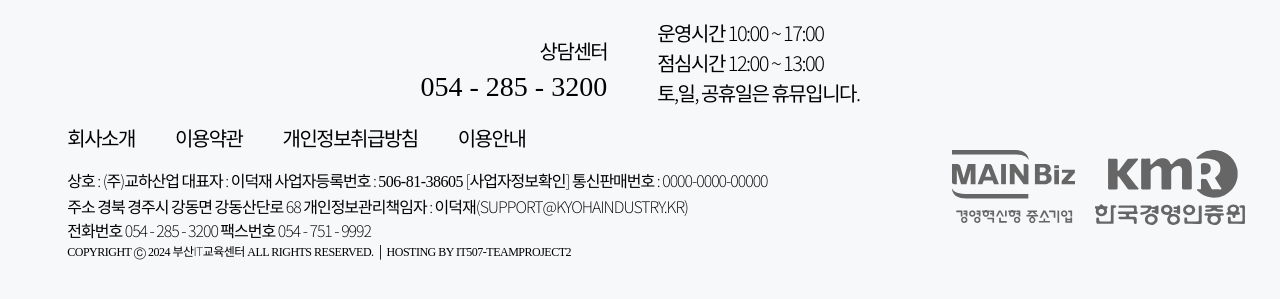
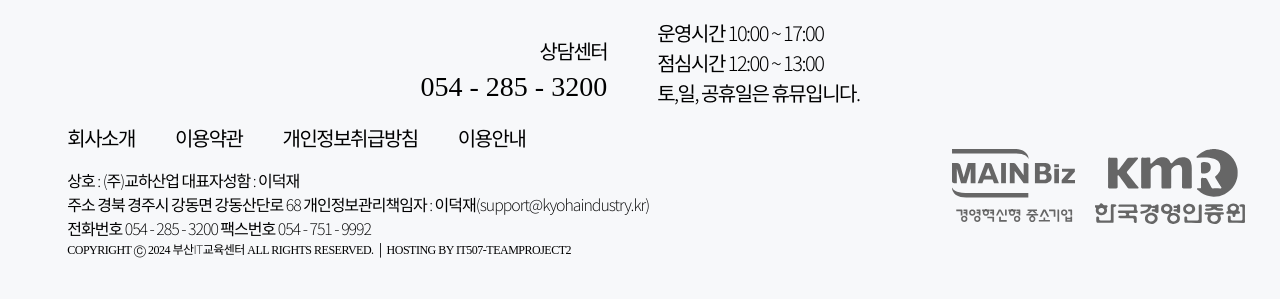
Before and after one commit to dhwlgns94/team_project2, a plain HTML site: page suvpage/3_place_Singi/index.html in a window 1280 px wide. Shown: the part 3639-3938 px from the top of the page. Drawn offline with nearby package versions, Linux system fonts and the light colour scheme; a web font is replaced by a local one.

Commit message:
Add files via upload

```diff
--- a/suvpage/3_place_Singi/index.html
+++ b/suvpage/3_place_Singi/index.html
@@ -351,11 +351,9 @@
                             <li class="kr_p2">이용안내</li>
                         </ul>
                         <ul class="footer_information">
-                            <li class="kr_p3">상호 : (주)교하산업 대표자 : 이덕재 <br class="footer_br"> 사업자등록번호 : <span class="en_p3">506-81-38605</span> [사업자정보확인] <br
-                                    class="footer_br"> 통신판매번호 :
-                                0000-0000-00000</li>
+                            <li class="kr_p3">상호 : (주)교하산업 대표자성함 : 이덕재</li>
                             <li class="kr_p3">주소 경북 경주시 강동면 강동산단로 68 <br class="footer_br_414"> 개인정보관리책임자 :
-                                이덕재(support@kyohaindustry.kr) </li>
+                                이덕재(<span style="text-transform: none;">support@kyohaindustry.kr</span>) </li>
                             <li class="kr_p3">전화번호 054 - 285 - 3200 팩스번호 054 - 751 - 9992</li>
                         </ul>
                         <p class="copyright en_p4">copyright ⓒ 2024 <span class="kr_p4">부산it교육센터</span> all rights reserved.
```
